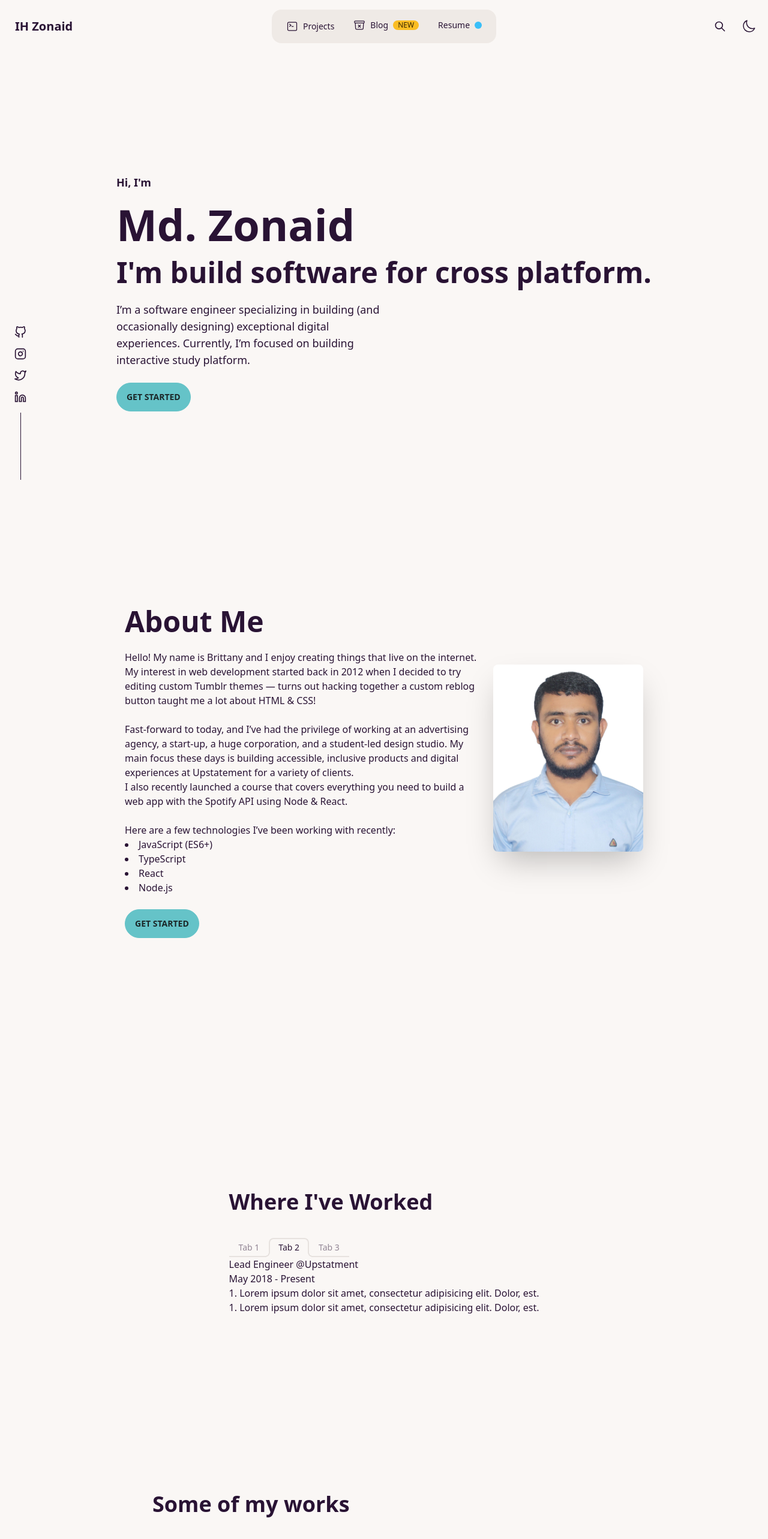
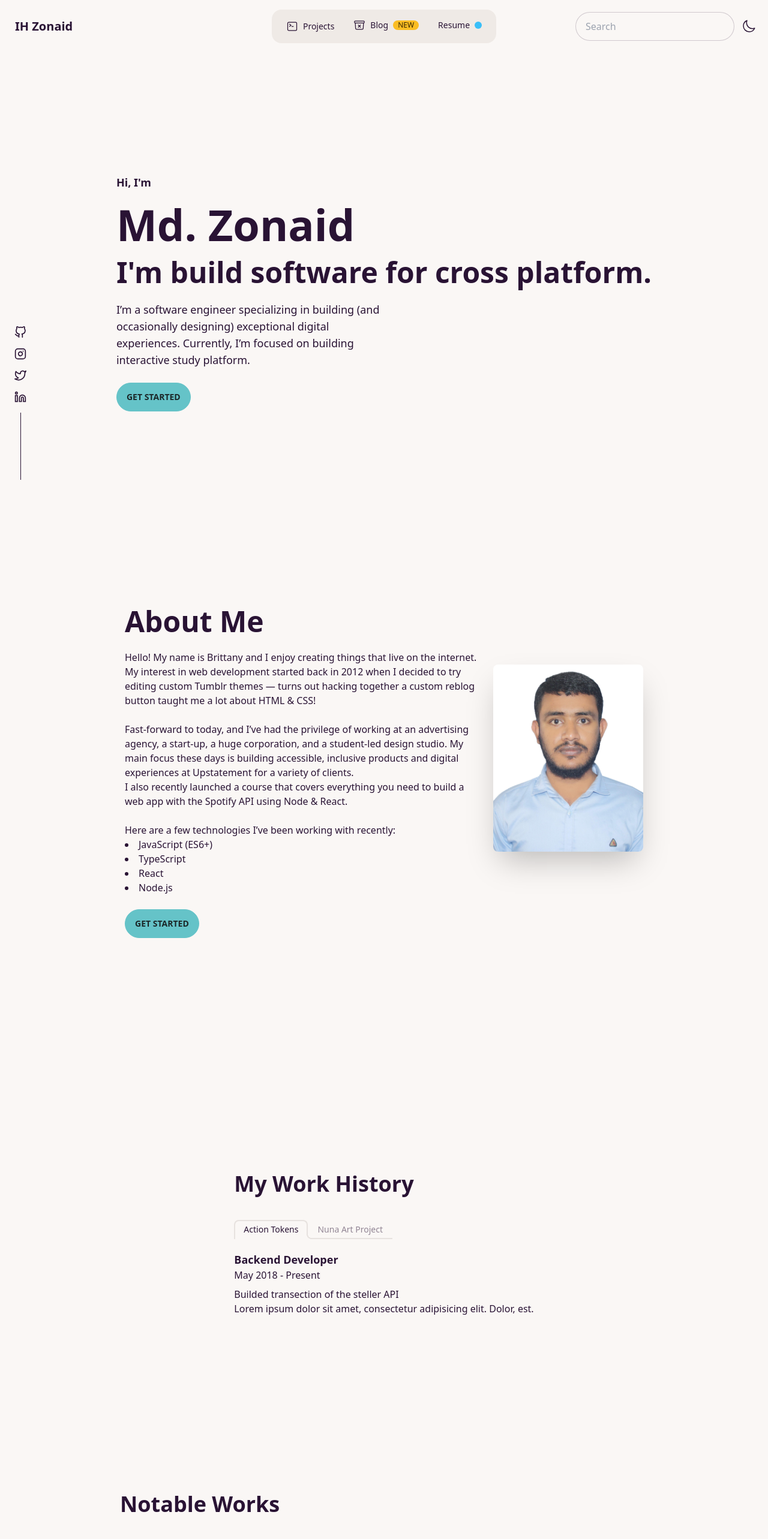
Before and after one commit to xementor/xementor.github.io, a SvelteKit app: page / in a window 1280 px wide. Shown: the top 2566 px of the page at 60% size. Built offline with nearby package versions, Linux system fonts and the light colour scheme.

Commit message:
edite demo info

```diff
--- a/src/components/AboutMe.svelte
+++ b/src/components/AboutMe.svelte
@@ -30,7 +30,7 @@
 
 			<button class="btn btn-primary">Get Started</button>
 		</div>
-		<div class="self-start mt-24">
+		<div class="md:self-start mt-10 md:mt-24">
 			<img
 				src="ih.jpg"
 				class="max-w-[250px] rounded-lg shadow-2xl justify-start"
--- a/src/components/Contact.svelte
+++ b/src/components/Contact.svelte
@@ -3,11 +3,11 @@
 		<div class="max-w-md">
 			<h1 class="text-5xl font-bold">Get in Touch</h1>
 			<p class="py-6">
-				Provident cupiditate voluptatem et in. Quaerat fugiat ut assumenda
-				excepturi exercitationem quasi. In deleniti eaque aut repudiandae et a
-				id nisi.
+				Although I’m not currently looking for any new opportunities, my inbox
+				is always open. Whether you have a question or just want to say hi, I’ll
+				try my best to get back to you!
 			</p>
-			<button class="btn btn-primary">Get Started</button>
+			<button class="btn btn-primary">Send Hello</button>
 		</div>
 	</div>
 </div>
--- a/src/components/Navbar.svelte
+++ b/src/components/Navbar.svelte
@@ -1,5 +1,6 @@
 <script>
 	import Menu from "./Menu.svelte"
+	import { onMount } from "svelte"
 
 	let isDarkTheme = false
 
@@ -8,9 +9,11 @@
 		const theme = isDarkTheme ? "dark" : "light"
 		window.document.body.setAttribute("data-theme", theme)
 	}
+
+	let prevScrollPos = 0
 </script>
 
-<div class="navbar bg-base-100">
+<div class="navbar bg-base-100" id="navbar">
 	<div class="navbar-start">
 		<div class="dropdown">
 			<label tabindex="0" class="btn btn-ghost lg:hidden">
@@ -43,21 +46,13 @@
 		</div>
 	</div>
 	<div class="navbar-end">
-		<button class="btn btn-ghost btn-circle">
-			<svg
-				xmlns="http://www.w3.org/2000/svg"
-				class="h-5 w-5"
-				fill="none"
-				viewBox="0 0 24 24"
-				stroke="currentColor"
-				><path
-					stroke-linecap="round"
-					stroke-linejoin="round"
-					stroke-width="2"
-					d="M21 21l-6-6m2-5a7 7 0 11-14 0 7 7 0 0114 0z"
-				/></svg
-			>
-		</button>
+		<div class="form-control">
+			<input
+				type="text"
+				placeholder="Search"
+				class="input input-bordered w-24 md:w-auto"
+			/>
+		</div>
 
 		<div class="dropdown dropdown-end dropdown-hover">
 			<button class="btn btn-ghost btn-circle" on:click={toggle}>
--- a/src/components/Project.svelte
+++ b/src/components/Project.svelte
@@ -4,8 +4,11 @@
 
 <div class="hero">
 	<div>
-		<h2 class="text-4xl font-bold mb-10">Some of my works</h2>
-		<div class="grid grid-cols-1 md:grid-cols-2 justify-around gap-1">
+		<h2 class="text-4xl font-bold mb-10">Notable Works</h2>
+		<div
+			class="grid grid-cols-1 sm:grid-cols-2 lg:grid-cols-3 xl:grid-cols-3 justify-around gap-2"
+		>
+			<ProjectCard />
 			<ProjectCard />
 			<ProjectCard />
 			<ProjectCard />
--- a/src/components/ProjectCard.svelte
+++ b/src/components/ProjectCard.svelte
@@ -1,4 +1,4 @@
-<div class="card w-96 bg-base-100 shadow-xl">
+<div class="card w-72 bg-base-100 shadow-xl">
 	<figure>
 		<img src="ih.jpg" alt="Shoes" class="w-96 h-52 object-cover" />
 	</figure>
--- a/src/components/Work.svelte
+++ b/src/components/Work.svelte
@@ -1,22 +1,19 @@
-<div class="hero min-h-screen bg-base-400">
+<div class="hero min-h-screen bg-base-400 justify-start md:justify-center">
 	<div class=" p-4">
-		<h2 class="text-4xl font-bold mb-10">Where I've Worked</h2>
+		<h2 class="text-4xl font-bold mb-10">My Work History</h2>
 		<div class="tabs">
-			<a class="tab tab-lifted">Tab 1</a>
-			<a class="tab tab-lifted tab-active">Tab 2</a>
-			<a class="tab tab-lifted">Tab 3</a>
+			<a class="tab tab-lifted tab-active">Action Tokens</a>
+			<a class="tab tab-lifted">Nuna Art Project</a>
 		</div>
-		<div>
-			<h4>Lead Engineer @Upstatment</h4>
-			May 2018 - Present
+		<div class="my-5">
+			<h4 class="text-lg font-bold">Backend Developer</h4>
+			<p class="text-base font-light">May 2018 - Present</p>
+			<ol class="py-2">
+				<li>Builded transection of the steller API</li>
+				<li>
+					Lorem ipsum dolor sit amet, consectetur adipisicing elit. Dolor, est.
+				</li>
+			</ol>
 		</div>
-		<ul>
-			<li>
-				1. Lorem ipsum dolor sit amet, consectetur adipisicing elit. Dolor, est.
-			</li>
-			<li>
-				1. Lorem ipsum dolor sit amet, consectetur adipisicing elit. Dolor, est.
-			</li>
-		</ul>
 	</div>
 </div>
--- a/src/routes/+page.svelte
+++ b/src/routes/+page.svelte
@@ -7,10 +7,13 @@
 	import Navbar from "../components/Navbar.svelte"
 	import Project from "../components/Project.svelte"
 	import Work from "../components/Work.svelte"
+
+	let prevScrollPos = 1
 </script>
 
+<div>
 	<Navbar />
-<div class="md:mx-20">
+	<div class="mx-5 md:mx-20">
 		<Hero />
 		<AboutMe />
 		<Work />
@@ -18,3 +21,4 @@
 		<Contact />
 	</div>
 	<IconMenu />
+</div>
```
Lines whose indentation alone changed are shown as unchanged.
